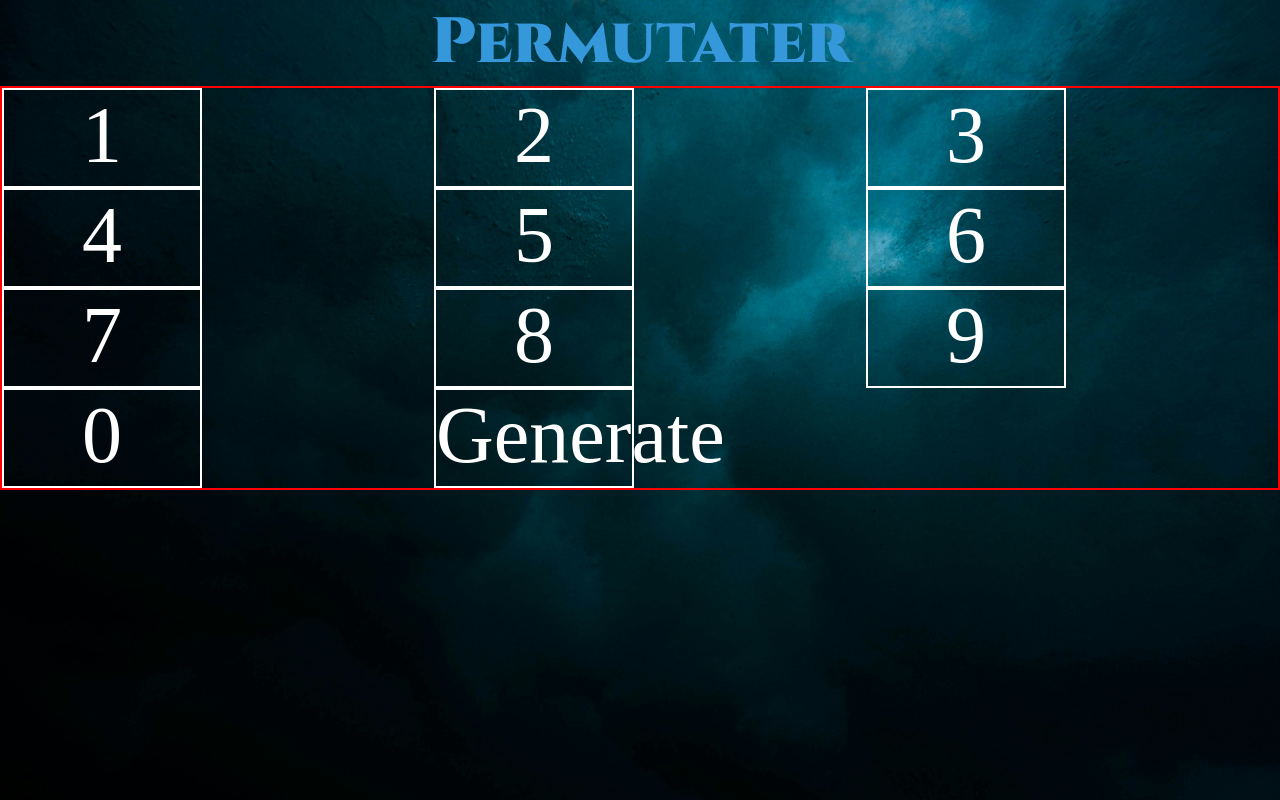
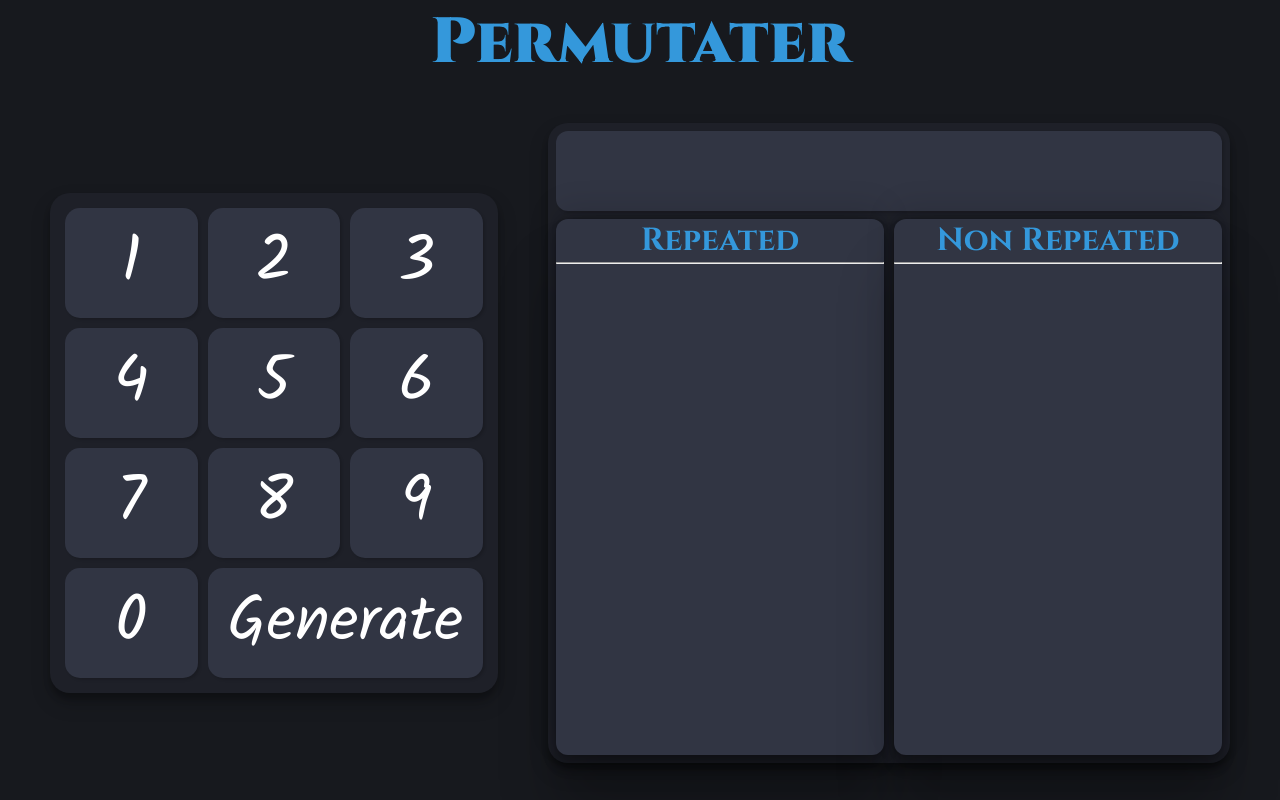
Before and after one commit to The-Harsh-Kaushal/Permutaion_Of_3, a plain HTML site: page index.html in a window 1280 px wide. Drawn offline with Linux system fonts and the light colour scheme.

Commit message:
something

```diff
--- a/index.css
+++ b/index.css
@@ -1,31 +1,29 @@
 @import url('https://fonts.googleapis.com/css2?family=Cinzel:wght@400..900&display=swap');
+@import url('https://fonts.googleapis.com/css2?family=Kalam:wght@300;400;700&display=swap');
 * {
     margin: 0;
     padding: 0;
     box-sizing: border-box;
 }
 :root{
-    --secondary-color : #2D383C;
+    --background-color : #17191e;
+    --secondary-color : #1e2028;
+    --third-color: #313543;
+    --fourth-color: #414559;
+
     --text-color : #3498db ;
     --neutral-color: #7f8c8d;
 }
 body {
     position: relative;
+   background-color: var(--background-color);
+   display: flex;
+   flex-direction: column;
+   height: 100vh;
 }
-body::before {
-    content: "";
-    position: fixed;
-    top: 0;
-    left: 0;
-    width: 100%;
-    height: 100%;
-    background-image: url("./background.jpg");
-    background-repeat: no-repeat;
-    background-size: cover;
-    /* filter: blur(3px); */
-    z-index: -1;
-}
+
 .header{
+
     text-align: center;
     h1{
         color: var(--text-color);
@@ -38,22 +36,107 @@ body::before {
     }
 }
 .container{
+    flex: 1;
+    display: flex;
+    align-items: center;
 
-    border: 2px solid red;
     .dialpad{
+       background-color: var(--secondary-color);
+        width: 35%;
         display: inline-flex;
+        margin-left: 50px;
+        border-radius: 20px;
         display: grid;
         grid-template-columns: repeat(3 , 1fr);
-        /* grid-template-rows: repeat(3 , 1fr); */
-        grid-column-gap: 20px;
+        padding: 10px;
+        box-shadow: rgba(0, 0, 0, 0.19) 0px 10px 20px, rgba(0, 0, 0,
+        0.23) 0px 6px 6px;
+
+
+
         span{
+            font-family: "Kalam", cursive;
+        display: flex;
+        background-color: var(--third-color);
         color: white;
-        border: 2px solid white;
-        text-align: center;
+        margin: 5px;
+        border-radius: 15px;
         justify-content: center;
-        font-size: 5rem;
-        width: 200px;
-        height: 100px;
+        align-items: center;
+        font-size: 4rem;
+        height: 110px;
+        box-shadow: rgba(0, 0, 0, 0.15) 1.95px 1.95px 2.6px;
+        transition: transform 0.3s ease-in-out;
     }
+    span:hover{
+        transform: scale(0.95);
+    }
+
+    span:nth-child(11) {
+        grid-area:  4 / 2 / 4 /  4 ;
+    }
+
 }
 }
+
+
+
+/* result tab */
+
+.container {
+    .calculations
+   {
+       flex: 1;
+       display: flex;
+       flex-direction: column;
+       background-color: white;
+       background-color: var(--secondary-color);
+       box-shadow: rgba(0, 0, 0, 0.19) 0px 10px 20px, rgba(0, 0, 0,
+       0.23) 0px 6px 6px;
+
+       height: 80vh;
+       margin: 0 50px;
+       border-radius: 20px;
+       padding: 8px;
+
+        span{
+            background-color: var(--third-color);
+            height: 80px;
+            width: 100%;
+            border-radius: 12px;
+            box-shadow: rgba(0, 0, 0, 0.15) 1.95px 1.95px 2.6px;
+
+        }
+        .result{
+            flex: 1;
+            border-radius: 12px;
+            margin-top: 8px;
+            display: flex;
+            .repeated{
+                background-color: var(--third-color);
+                flex: 0.5;
+                border-radius: 12px;
+                margin-right: 5px;
+                box-shadow: rgba(0, 0, 0, 0.25) 0px 54px 55px, rgba(0, 0, 0, 0.12) 0px -12px 30px, rgba(0, 0, 0, 0.12) 0px 4px 6px, rgba(0, 0, 0, 0.17) 0px 12px 13px, rgba(0, 0, 0, 0.09) 0px -3px 5px;                h2{
+                    font-family: "Cinzel", serif;
+                    color: var(--text-color);
+                    text-align: center;
+                    font-size: 2rem;
+                }
+            }
+            .non-repeated{
+                background-color: var(--third-color);
+                box-shadow: rgba(0, 0, 0, 0.25) 0px 54px 55px, rgba(0, 0, 0, 0.12) 0px -12px 30px, rgba(0, 0, 0, 0.12) 0px 4px 6px, rgba(0, 0, 0, 0.17) 0px 12px 13px, rgba(0, 0, 0, 0.09) 0px -3px 5px;
+
+                flex: 0.5;
+                margin-left: 5px;
+                border-radius: 12px;
+               h2{
+                font-family: "Cinzel", serif;
+                color: var(--text-color);
+                text-align: center;
+                font-size: 2rem;
+               }
+           }
+        }
+    }}
--- a/index.html
+++ b/index.html
@@ -27,6 +27,26 @@
             <span>Generate</span>
         </div>
 
+        <div class="calculations">
+            <span></span>
+            <div class="result">
+                <div class="repeated">
+                    <h2>Repeated</h2>
+                    <hr>
+                    <div class="display">
+
+                    </div>
+                </div>
+                <div class="non-repeated">
+                    <h2>Non Repeated</h2>
+                    <hr>
+                    <div class="display">
+
+                    </div>
+                </div>
+            </div>
+        </div>
+
     </div>
 </body>
 </html>
```
